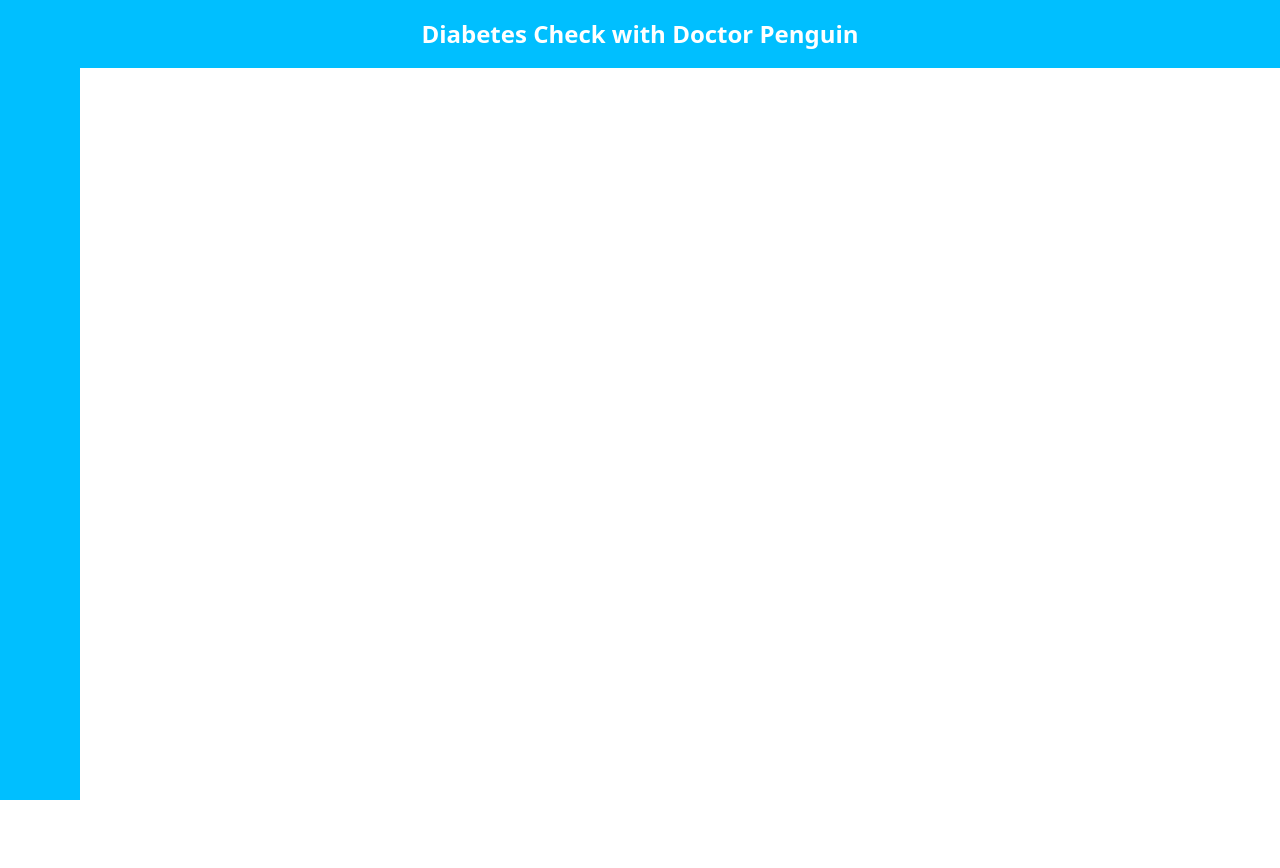
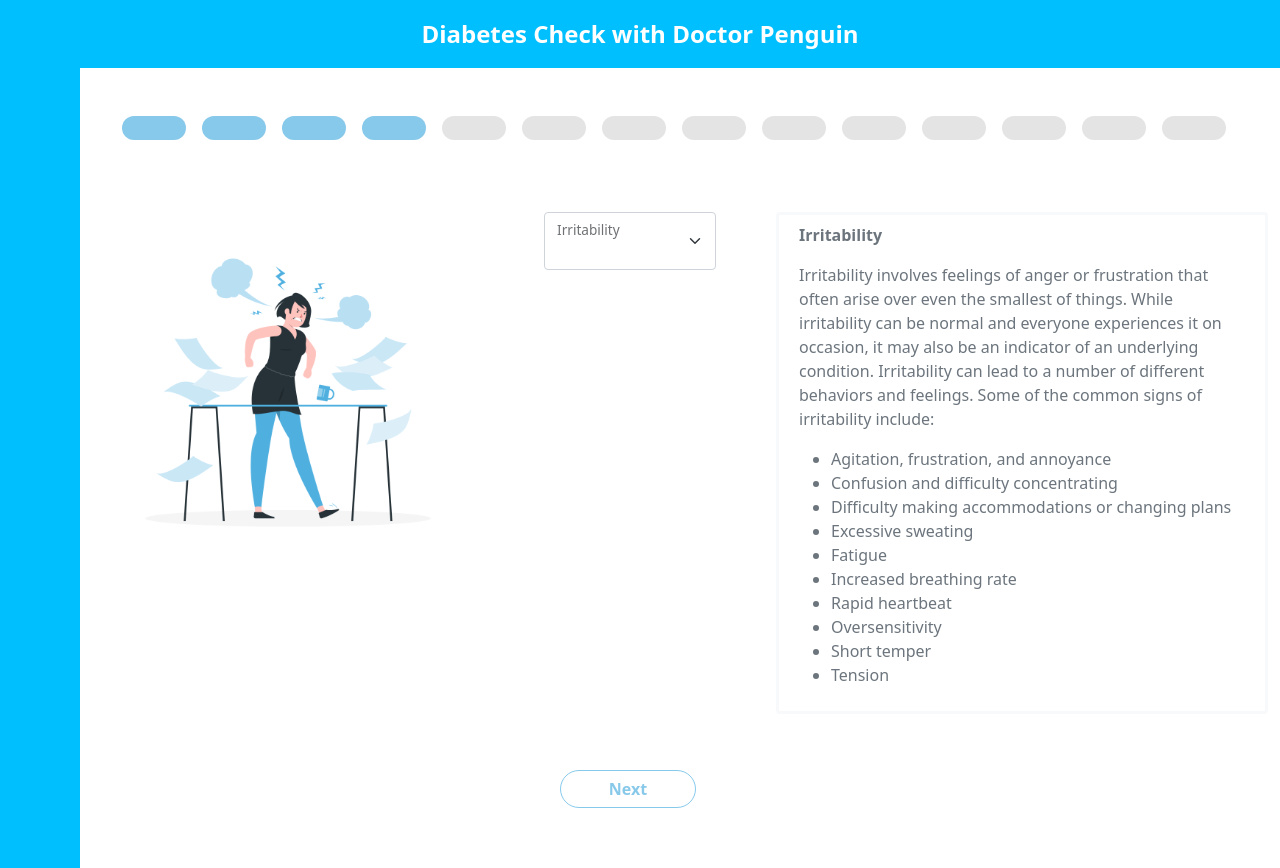
Before and after one commit to FionaRosee/diabetes-frontend, a Vue app: page /question_page_ten in a window 1280 px wide. Before the commit the page ends 800 px from the top, so only its background shows below. Built offline with nearby package versions, Linux system fonts and the light colour scheme; some icons are missing.

Commit message:
new view and component irritability added

```diff
--- a/src/App.vue
+++ b/src/App.vue
@@ -33,7 +33,8 @@ export default {
             alopecia: "",
             muscleStiffness: "",
             partialParesis: "",
-            delayedHealing: ""
+            delayedHealing: "",
+            irritability:""
           };
           set("userEntries", JSON.parse(JSON.stringify(userEntries)))
             .then(() => {
--- a/src/components/nav/TheNavigation.vue
+++ b/src/components/nav/TheNavigation.vue
@@ -11,7 +11,7 @@
         <a class="button-unfilled m-2 rounded-pill" href="#" role="button"></a>
         <a class="button-unfilled m-2 rounded-pill" href="#" role="button"></a>
         <a class="button-unfilled m-2 rounded-pill" href="#" role="button"></a>
-        <a class="button-unfilled m-2 rounded-pill" href="#" role="button"></a>
+        <router-link class="button-unfilled m-2 rounded-pill" role="button" to="/question_page_ten"></router-link>
         <router-link class="button-unfilled m-2 rounded-pill" role="button" to="/question_page_eleven"></router-link>
         <router-link class="button-unfilled m-2 rounded-pill" role="button" to="/question_page_twelve"></router-link>
         <router-link class="button-unfilled m-2 rounded-pill" role="button" to="/question_page_thirteen"></router-link>
--- /dev/null
+++ b/src/components/symptoms/Irritability.vue
@@ -0,0 +1,169 @@
+<template>
+  <div
+    v-if="readyToLaunch"
+    class="form container-fluid d-flex justify-content-center mb-5"
+  >
+    <div class="row my-4">
+      <!-- image -->
+      <div class="image col-4">
+        <img
+          src="../../assets/irritability.png"
+          class="img-fluid"
+          alt="partial paresis image"
+        />
+      </div>
+
+      <!-- form -->
+      <div class="col-2 ms-5 me-5 d-block">
+        <!-- irritability -->
+        <div class="col">
+          <div class="form-floating">
+            <select
+              class="form-select"
+              id="irritability"
+              aria-label="Floating label select example"
+              v-model="irritability"
+              placeholder=" "
+            >
+              <option value="1">yes</option>
+              <option value="0">no</option>
+            </select>
+            <label for="irritability">Irritability</label>
+          </div>
+        </div>
+        <!-- end of form -->
+      </div>
+
+      <!-- description -->
+      <div
+        class="
+          description-box
+          col
+          bg-white
+          d-flex
+          align-items-start
+          border border-light border border-3
+          rounded
+        "
+      >
+        <div class="description-text p-2 d-block text-secondary">
+          <p>
+            <b>Irritability</b>
+          </p>
+          <p>
+            Irritability involves feelings of anger or frustration that often
+            arise over even the smallest of things. While irritability can be
+            normal and everyone experiences it on occasion, it may also be an
+            indicator of an underlying condition. Irritability can lead to a
+            number of different behaviors and feelings. Some of the common signs
+            of irritability include:
+          </p>
+          <ul>
+            <li>Agitation, frustration, and annoyance</li>
+            <li>Confusion and difficulty concentrating</li>
+            <li>Difficulty making accommodations or changing plans</li>
+            <li>Excessive sweating</li>
+            <li>Fatigue</li>
+            <li>Increased breathing rate</li>
+            <li>Rapid heartbeat</li>
+            <li>Oversensitivity</li>
+            <li>Short temper</li>
+            <li>Tension</li>
+          </ul>
+        </div>
+      </div>
+
+      <!-- next button -->
+
+      <div class="row mt-5">
+        <div class="col-4"></div>
+        <div class="col-2 ms-5 me-5 mt-2 d-flex justify-content-center">
+          <button
+            type="button"
+            class="btn btn-outline-primary rounded-pill ms-3 px-5"
+            @click="saveEntries"
+          >
+            Next
+          </button>
+        </div>
+        <div class="col"></div>
+      </div>
+    </div>
+  </div>
+</template>
+
+<script>
+import { get, set } from "idb-keyval";
+export default {
+  data() {
+    return {
+      readyToLaunch: false,
+      userEntiresDB: null,
+      dataBackendRequestDB: null,
+      irritability: "",
+    };
+  },
+  methods: {
+    saveEntries() {
+      if (this.alopecia != "") {
+        this.userEntiresDB.irritability = parseInt(this.irritability);
+        this.dataBackendRequestDB.Irritability = parseInt(
+          this.irritability
+        );
+      }
+
+      //save userEntries
+      set("userEntries", JSON.parse(JSON.stringify(this.userEntiresDB)))
+        .then(() => {
+          console.log("User Daten gespeichert:");
+          console.dir(this.userEntiresDB);
+        })
+        .catch(console.warn);
+
+      //save data for backend request
+      set(
+        "dataBackendRequest",
+        JSON.parse(JSON.stringify(this.dataBackendRequestDB))
+      )
+        .then(() => {
+          console.log("Daten Backend Anfrage gespeichert:");
+          console.dir(this.dataBackendRequestDB);
+        })
+        .catch(console.warn);
+    },
+    loadDataDB() {
+      get("userEntries")
+        .then((data) => {
+          if (data != null) {
+            this.irritability = data.irritability;
+          }
+          this.userEntiresDB = data;
+        })
+        .then(() => {
+          get("dataBackendRequest").then((data) => {
+            if (data != null) {
+              this.dataBackendRequestDB = data;
+              this.readyToLaunch = true;
+            }
+          });
+        });
+    },
+  },
+  created() {
+    this.loadDataDB();
+  },
+};
+</script>
+
+<style scoped>
+.btn-outline-primary {
+  border-color: #4fb0e0ad;
+  color: #4fb0e0ad;
+  font-weight: bold;
+}
+
+.btn-outline-primary:hover {
+  border-color: #4fb0e0;
+  background-color: #4fb0e0;
+}
+</style>>
--- a/src/router/index.js
+++ b/src/router/index.js
@@ -6,6 +6,7 @@ import QuestionPageFourteen from "../views/QuestionPageFourteen.vue"
 import QuestionPageThirteen from "../views/QuestionPageThirteen.vue"
 import QuestionPageTwelve from "../views/QuestionPageTwelve.vue"
 import QuestionPageEleven from "../views/QuestionPageEleven.vue"
+import QuestionPageTen from "../views/QuestionPageTen.vue"
 
 const router = createRouter({
   history: createWebHistory(import.meta.env.BASE_URL),
@@ -24,6 +25,11 @@ const router = createRouter({
       path: "/questionpageone",
       name: "questionpageone",
       component: QuestionPageOne,
+    },
+    {
+      path: "/question_page_ten",
+      name: "qp10",
+      component: QuestionPageTen,
     },
     {
       path: "/question_page_eleven",
--- /dev/null
+++ b/src/views/QuestionPageTen.vue
@@ -0,0 +1,24 @@
+<template>
+<div class="main-layout container-fluid">
+<the-navigation></the-navigation>
+<keep-alive>
+<irritability></irritability>
+</keep-alive>
+</div>
+</template>
+
+<script>
+import TheNavigation from '../components/nav/TheNavigation.vue'
+import Irritability from '../components/symptoms/Irritability.vue'
+
+export default{
+components:{
+  TheNavigation,
+  Irritability
+}
+}
+</script>
+
+<style scoped>
+
+</style>
```
